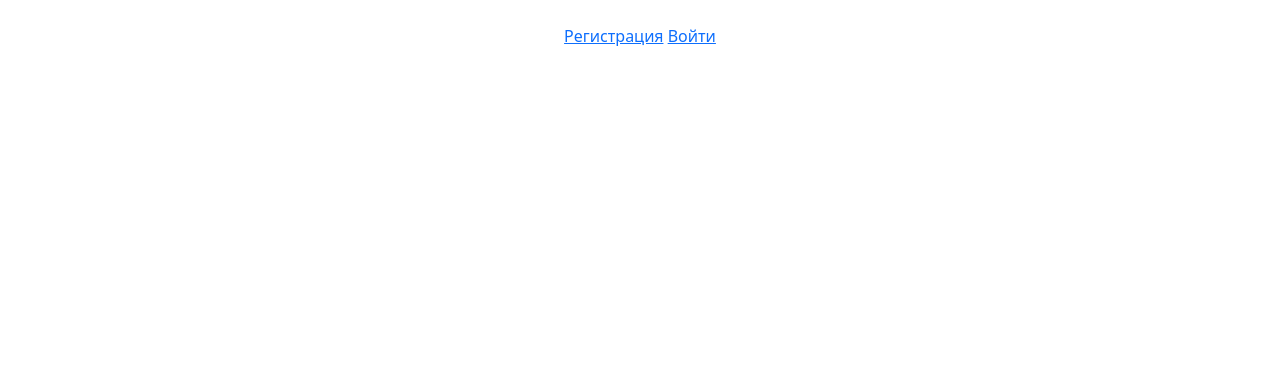
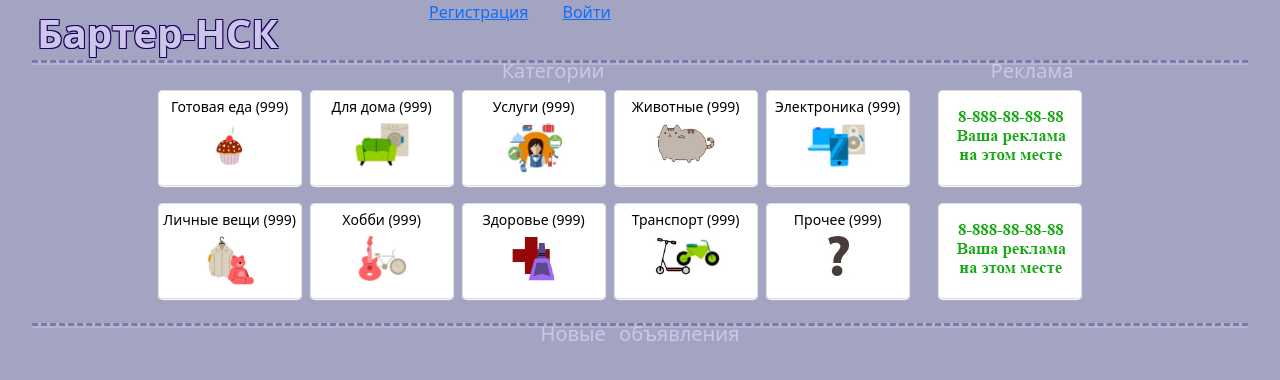
Before and after one commit to EugeneHursenko/Barter-NSK_2, a Flask app: page / in a window 1280 px wide. Before the commit the part shown is almost empty. Shown: the top 380 px of the page. Run offline with Flask 2, Linux system fonts and the light colour scheme; some libraries are stand-ins or nearby versions.

Commit message:
Initial commit

```diff
--- a/auth-app/templates/index.html
+++ b/auth-app/templates/index.html
@@ -1,20 +1,186 @@
+
 {% extends "base.html" %}
 {% block title%} {{ title }} {% endblock %}
 {% block content%}
-
-<div class="container py-4 text-center">
+{% if current_user.is_authenticated %}
+:root {
+  --scrollbarBg: rgba(2, 142, 74, 1);
+  --scrollbarThumb: rgba(255, 255, 255, 0.8);
+  --scrollbarWidth: 12px;
+  --scrollbarBorder: 3px solid var(--scrollbarBg);
+  --scrollbarBorderRadius: calc(var(--scrollbarWidth) / 2);
+}
+.container {
+  scrollbar-width: var(--scrollbarWidth);
+  scrollbar-color: var(--scrollbarThumb) var(--scrollbarBg);
+}
+.container::-webkit-scrollbar {
+  width: var(--scrollbarWidth);
+}
+.container::-webkit-scrollbar-track {
+  background: var(--scrollbarBg);
+  border-radius: var(--scrollbarBorderRadius);
+}
+.container::-webkit-scrollbar-thumb {
+  background-color: var(--scrollbarThumb);
+  border-radius: var(--scrollbarBorderRadius);
+  border: var(--scrollbarBorder);
+}
 
 
-    {% if current_user.is_authenticated %}
-
-    <h1>Добро пожаловать, {{ current_user.username }}</h1>
+<h1 xmlns="http://www.w3.org/1999/html">Добро пожаловать, {{ current_user.username }}</h1>
     <a href="{{url_for('logout')}}">Выход</a>
 
     {% else %}
-
-    <a href="{{url_for('register')}}">Регистрация</a>
-    <a href="{{url_for('login')}}">Войти</a>
+<header>
+  <p> <b><h1 class="text0">Бартер-НСК</h1></b>
+  <span>
+      <a href="{{url_for('register')}}">    Регистрация</a>
+    <a href="{{url_for('login')}}">Войти</a></p>
+  </span>
+</header>
 
     {% endif %}
+
+    <!DOCTYPE html>
+<html>
+<head>
+
+
+ <hr class="hr-dashed-bg">
+    <h5 class="text1">Категории  Реклама </h5>
+<style>
+
+body {
+background-color: #a3a3c2
+ }
+
+a.button27 {
+  position: relative;
+  display: inline-block;
+    background: #FFFFFF  no-repeat;
+  width: 9em;
+  height: 6em;
+  line-height: 2em;
+  vertical-align: middle;
+  text-align: center;
+  text-decoration: none;
+  color: #000;
+  outline: none;
+  border-radius: 5px;
+  box-shadow: 0 0 0 1px #ddd inset, 0 1px 1px #fff;
+     margin-left:8px
+}
+a.button27:hover {
+  background: #dcdcdc  url(static/images/fon_p.jpg);
+  box-shadow: 0 0 0 1px #aaa inset, 0 1px 1px #aaa;
+}
+a.button27:active {
+  background: #a3a3c2;
+    box-shadow: 0 0 0 1px #bbb inset, 0 1px 3px rgba(0,0,0,.5) inset, 0 1px 2px #fff;
+}
+a.button28 {
+  position: relative;
+  display: inline-block;
+    background: #dcdcdc url(static/images/fon_b_ad.jpg) no-repeat;
+  width: 9em;
+  height: 6em;
+  line-height: 2em;
+  vertical-align: middle;
+  text-align: center;
+  text-decoration: none;
+  color: #000;
+  outline: none;
+  border-radius: 5px;
+  box-shadow: 0 0 0 1px #ddd inset, 0 1px 1px #fff;
+     margin-left:28px
+}
+a.button28:hover {
+  background: #dcdcdc  url(static/images/fon_b_adp.jpg);
+  box-shadow: 0 0 0 1px #aaa inset, 0 1px 1px #aaa;
+}
+a.button28:active {
+  background: #a3a3c2;
+    box-shadow: 0 0 0 1px #bbb inset, 0 1px 3px rgba(0,0,0,.5) inset, 0 1px 2px #fff;
+}
+.hr-dashed-bg {
+	margin: 20px;
+	padding: 0;
+	height: 0;
+	border: none;
+	border-top: 3px dashed #180165;
+	background: #ece6ff;
+    background-size: 16px 5px, 100% 5px;
+    border-bottom: 2px solid #ece6ff;
+
+}
+.text0 {
+  margin-top: -3px;
+    margin-bottom: -29px;
+    margin-left: 2%;
+    margin-right: 12%;
+    color: #cdc6e7;
+    word-spacing : 8px;
+    text-align: left;
+    text-shadow: #180165 1px 1px 0, #180165 -1px -1px 0,
+                 #180165 -1px 1px 0, #180165 1px -1px 0;
+}
+.text1 {
+  margin-top: -26px;
+    margin-bottom: 7px;
+    margin-left: 23.5%;
+    color: #cdc6e7;
+    word-spacing : 381px;
+    text-align: center;
+}
+.text2 {
+  margin-top: -26px;
+    margin-bottom: 7px;
+    color: #cdc6e7;
+    word-spacing : 8px;
+    text-align: center;
+}
+  .container {
+      display: flex;
+      overflow: auto;
+      width: 85%;
+      height: 100px;
+      margin: 0% auto auto 10%;
+      }
+  header {
+  display: flex;
+  align-items: center;
+  word-spacing : 30px;
+}
+}
+</style>
+  <div class="main1">
+    <div class="container">
+    <a href="#" class="button27"><p><small>Готовая еда (999)<br><img height='50' src='static/images/fon_button1_.jpg' /></small></p></a>
+    <a href="#" class="button27"><p><small>Для дома (999)<br><img height='45' src='static/images/fon_button2_.jpg' /></small></p></a>
+    <a href="#" class="button27"><p><small>Услуги (999)<br><img height='50' src='static/images/fon_button3_.jpg' /></small></p></a>
+    <a href="#" class="button27"><p><small>Животные (999)<br><img height='40' src='static/images/fon_button4_.jpg' /></small></p></a>
+    <a href="#" class="button27"><p><small>Электроника (999)<br><img height='45' src='static/images/fon_button5_.jpg' /></small></p></a>
+    <a href="#" class="button28"></a>
+    </div>
+  </div>
+ <div style="line-height:80%;">
+    <br>
+</div>
+ <div class="main2">
+    <div class="container">
+    <a href="#" class="button27"><p><small>Личные вещи (999)<br><img height='49' src='static/images/fon_button1a_.jpg' /></small></p></a>
+    <a href="#" class="button27"><p><small>Хобби (999)<br><img height='45' src='static/images/fon_button2a_.jpg' /></small></p></a>
+    <a href="#" class="button27"><p><small>Здоровье (999)<br><img height='45' src='static/images/fon_button3a_.jpg' /></small></p></a>
+    <a href="#" class="button27"><p><small>Транспорт (999)<br><img height='40' src='static/images/fon_button4a_.jpg' /></small></p></a>
+    <a href="#" class="button27"><p><small>Прочее (999)<br><img height='40' src='static/images/fon_button5a_.jpg' /></small></p></a>
+    <a href="#" class="button28"></a>
+    </div>
+ </div>
+    <hr class="hr-dashed-bg">
+ <h5 class="text2">Новые объявления</h5>
+<style>
+</head>
+</html>
 </div>
 {% endblock %}
```
Also changed, not shown: auth-app/fon_button1_.jpg (added), auth-app/static/images/fon_b_ad.jpg (added), auth-app/static/images/fon_b_adp.jpg (added), auth-app/static/images/fon_button1_.jpg (added), auth-app/static/images/fon_button1a_.jpg (added), auth-app/static/images/fon_button2_.jpg (added), auth-app/static/images/fon_button2a_.jpg (added), auth-app/static/images/fon_button3_.jpg (added), auth-app/static/images/fon_button3a_.jpg (added), auth-app/static/images/fon_button4_.jpg (added), auth-app/static/images/fon_button4a_.jpg (added), auth-app/static/images/fon_button5_.jpg (added), auth-app/static/images/fon_button5a_.jpg (added), auth-app/static/images/fon_p.jpg (added).
